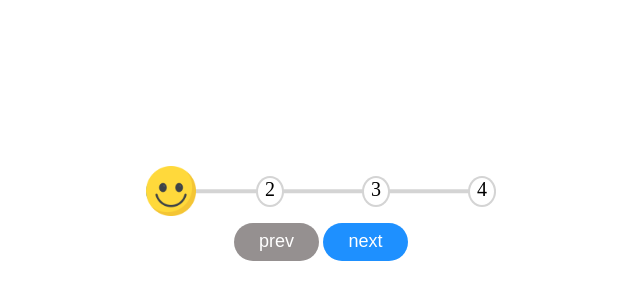
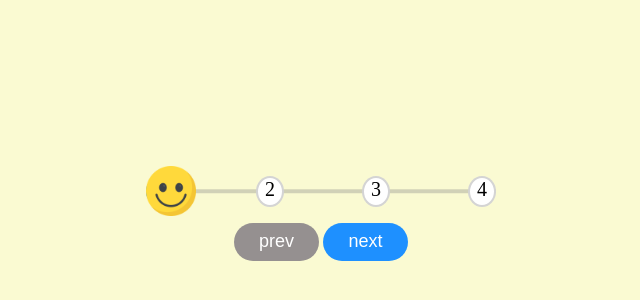
Before and after one commit to ojjasvi-jain/smilely-progress-bar-, a plain HTML site: page index.html in a window 1280 px wide. Shown: the part 182-482 px from the top of the page, without its empty margins (319-959 px from the left). Drawn offline with Linux system fonts and the light colour scheme.

Commit message:
Update style.css

```diff
--- a/style.css
+++ b/style.css
@@ -5,6 +5,7 @@ body {
   align-items: center;
   box-sizing: border-box;
   height: 100vh;
+  background-color: lightgoldenrodyellow;
 }
 
 .container {
```
